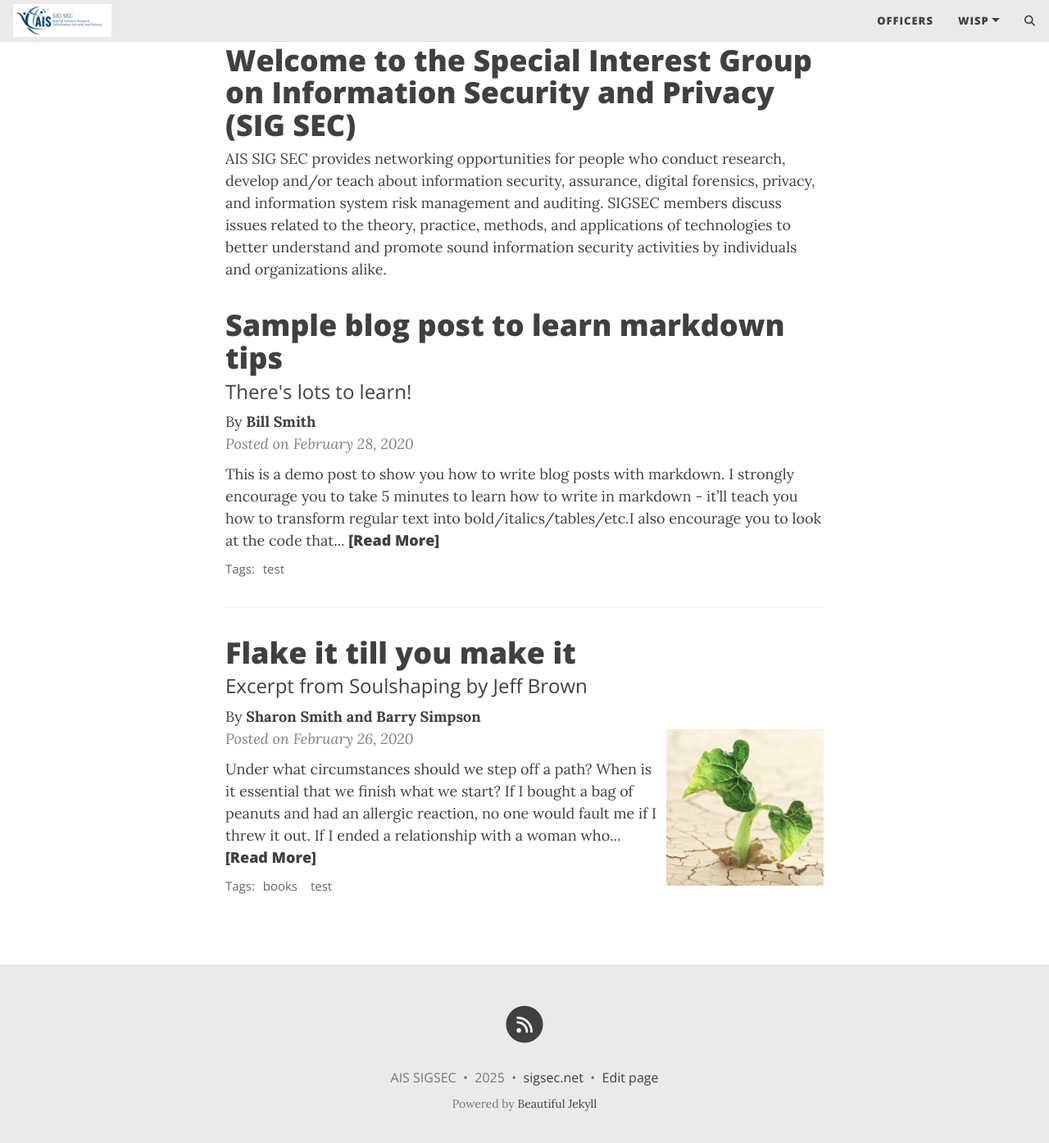
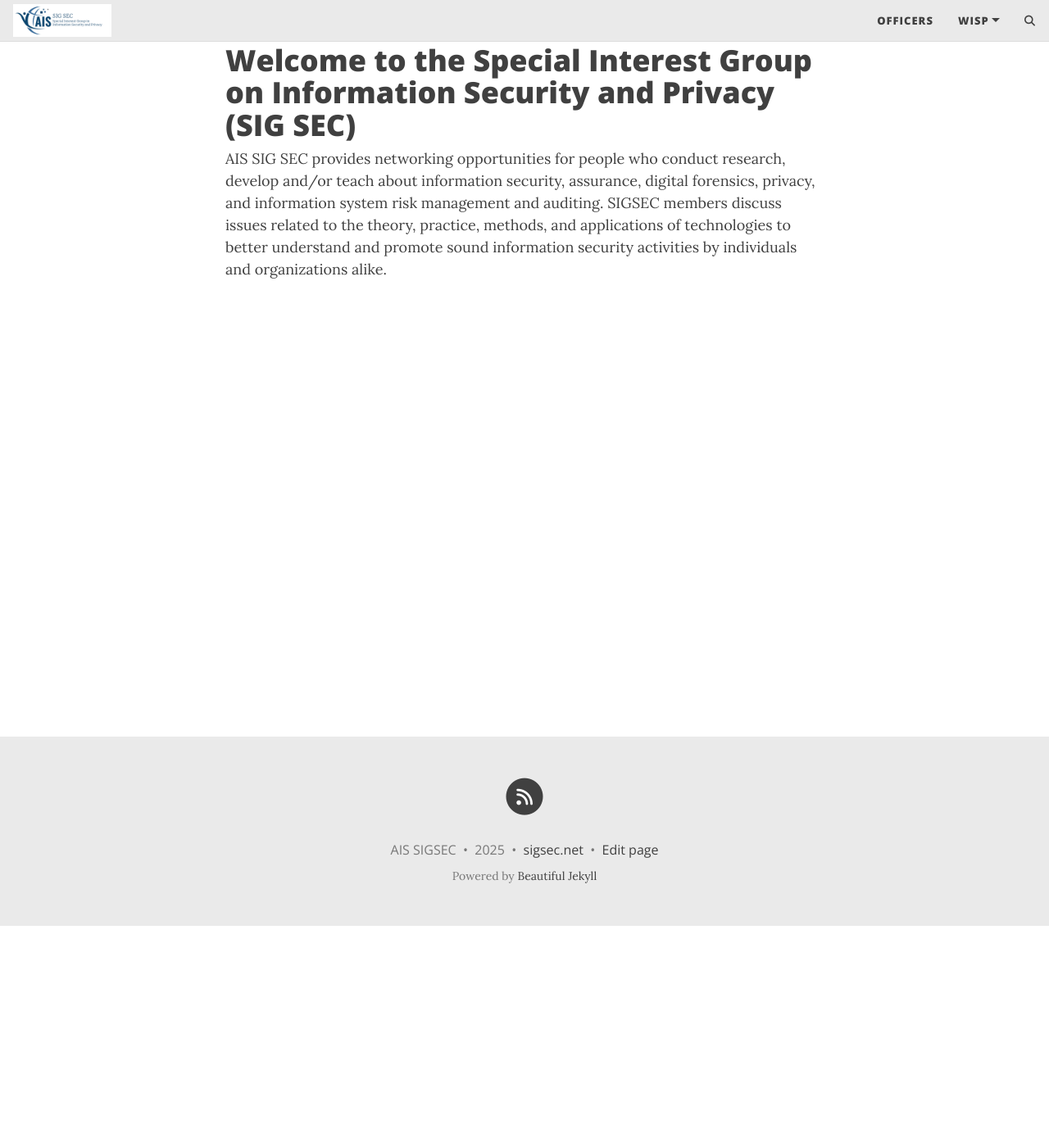
Before and after one commit to ais-sigsec/ais-sigsec.github.io, a Jekyll site: the page built from index.html, in a window 1280 px wide and 1400 px high, scrolled down 270 px. Shown: the top 1395 px of the window at 82% size. Built offline with Jekyll 4.4.1, drawn with Linux system fonts in a browser that asks for light colours; the list of posts is cut into pages by our own code; comment, search, counter and statistics services are not loaded.

Commit message:
site cleanup

````diff
--- a/_posts/2020-02-26-flake-it-till-you-make-it.md
+++ /dev/null
@@ -1,18 +0,0 @@
----
-layout: post
-title: Flake it till you make it
-subtitle: Excerpt from Soulshaping by Jeff Brown
-cover-img: /assets/img/path.jpg
-thumbnail-img: /assets/img/thumb.png
-share-img: /assets/img/path.jpg
-tags: [books, test]
-author: Sharon Smith and Barry Simpson
----
-
-Under what circumstances should we step off a path? When is it essential that we finish what we start? If I bought a bag of peanuts and had an allergic reaction, no one would fault me if I threw it out. If I ended a relationship with a woman who hit me, no one would say that I had a commitment problem. But if I walk away from a seemingly secure route because my soul has other ideas, I am a flake?
-
-The truth is that no one else can definitively know the path we are here to walk. It’s tempting to listen—many of us long for the omnipotent other—but unless they are genuine psychic intuitives, they can’t know. All others can know is their own truth, and if they’ve actually done the work to excavate it, they will have the good sense to know that they cannot genuinely know anyone else’s. Only soul knows the path it is here to walk. Since you are the only one living in your temple, only you can know its scriptures and interpretive structure.
-
-At the heart of the struggle are two very different ideas of success—survival-driven and soul-driven. For survivalists, success is security, pragmatism, power over others. Success is the absence of material suffering, the nourishing of the soul be damned. It is an odd and ironic thing that most of the material power in our world often resides in the hands of younger souls. Still working in the egoic and material realms, they love the sensations of power and focus most of their energy on accumulation. Older souls tend not to be as materially driven. They have already played the worldly game in previous lives and they search for more subtle shades of meaning in this one—authentication rather than accumulation. They are often ignored by the culture at large, although they really are the truest warriors.
-
-A soulful notion of success rests on the actualization of our innate image. Success is simply the completion of a soul step, however unsightly it may be. We have finished what we started when the lesson is learned. What a fear-based culture calls a wonderful opportunity may be fruitless and misguided for the soul. Staying in a passionless relationship may satisfy our need for comfort, but it may stifle the soul. Becoming a famous lawyer is only worthwhile if the soul demands it. It is an essential failure if you are called to be a monastic this time around. If you need to explore and abandon ten careers in order to stretch your soul toward its innate image, then so be it. Flake it till you make it.
--- a/_posts/2020-02-28-sample-markdown.md
+++ /dev/null
@@ -1,100 +0,0 @@
----
-layout: post
-title: Sample blog post to learn markdown tips
-subtitle: There's lots to learn!
-gh-repo: daattali/beautiful-jekyll
-gh-badge: [star, fork, follow]
-tags: [test]
-comments: true
-mathjax: true
-author: Bill Smith
----
-
-{: .box-success}
-This is a demo post to show you how to write blog posts with markdown.  I strongly encourage you to [take 5 minutes to learn how to write in markdown](https://markdowntutorial.com/) - it'll teach you how to transform regular text into bold/italics/tables/etc.<br/>I also encourage you to look at the [code that created this post](https://raw.githubusercontent.com/daattali/beautiful-jekyll/master/_posts/2020-02-28-sample-markdown.md) to learn some more advanced tips about using markdown in Beautiful Jekyll.
-
-**Here is some bold text**
-
-## Here is a secondary heading
-
-[This is a link to a different site](https://deanattali.com/) and [this is a link to a section inside this page](#local-urls).
-
-Here's a table:
-
-| Number | Next number | Previous number |
-| :------ |:--- | :--- |
-| Five | Six | Four |
-| Ten | Eleven | Nine |
-| Seven | Eight | Six |
-| Two | Three | One |
-
-You can use [MathJax](https://www.mathjax.org/) to write LaTeX expressions. For example:
-When \\(a \ne 0\\), there are two solutions to \\(ax^2 + bx + c = 0\\) and they are $$x = {-b \pm \sqrt{b^2-4ac} \over 2a}.$$
-
-How about a yummy crepe?
-
-![Crepe](https://beautifuljekyll.com/assets/img/crepe.jpg)
-
-It can also be centered!
-
-![Crepe](https://beautifuljekyll.com/assets/img/crepe.jpg){: .mx-auto.d-block :}
-
-Here's a code chunk:
-
-~~~
-var foo = function(x) {
-  return(x + 5);
-}
-foo(3)
-~~~
-
-And here is the same code with syntax highlighting:
-
-```javascript
-var foo = function(x) {
-  return(x + 5);
-}
-foo(3)
-```
-
-And here is the same code yet again but with line numbers:
-
-{% highlight javascript linenos %}
-var foo = function(x) {
-  return(x + 5);
-}
-foo(3)
-{% endhighlight %}
-
-## Boxes
-You can add notification, warning and error boxes like this:
-
-### Notification
-
-{: .box-note}
-**Note:** This is a notification box.
-
-### Warning
-
-{: .box-warning}
-**Warning:** This is a warning box.
-
-### Error
-
-{: .box-error}
-**Error:** This is an error box.
-
-## Local URLs in project sites {#local-urls}
-
-When hosting a *project site* on GitHub Pages (for example, `https://USERNAME.github.io/MyProject`), URLs that begin with `/` and refer to local files may not work correctly due to how the root URL (`/`) is interpreted by GitHub Pages. You can read more about it [in the FAQ](https://beautifuljekyll.com/faq/#links-in-project-page). To demonstrate the issue, the following local image will be broken **if your site is a project site:**
-
-![Crepe](/assets/img/crepe.jpg)
-
-If the above image is broken, then you'll need to follow the instructions [in the FAQ](https://beautifuljekyll.com/faq/#links-in-project-page). Here is proof that it can be fixed:
-
-![Crepe]({{ '/assets/img/crepe.jpg' | relative_url }})
-
-<details markdown="1">
-<summary>Click here!</summary>
-Here you can see an **expandable** section
-</details>
````
Also changed, not shown: officers.md (+5 -5 lines).
